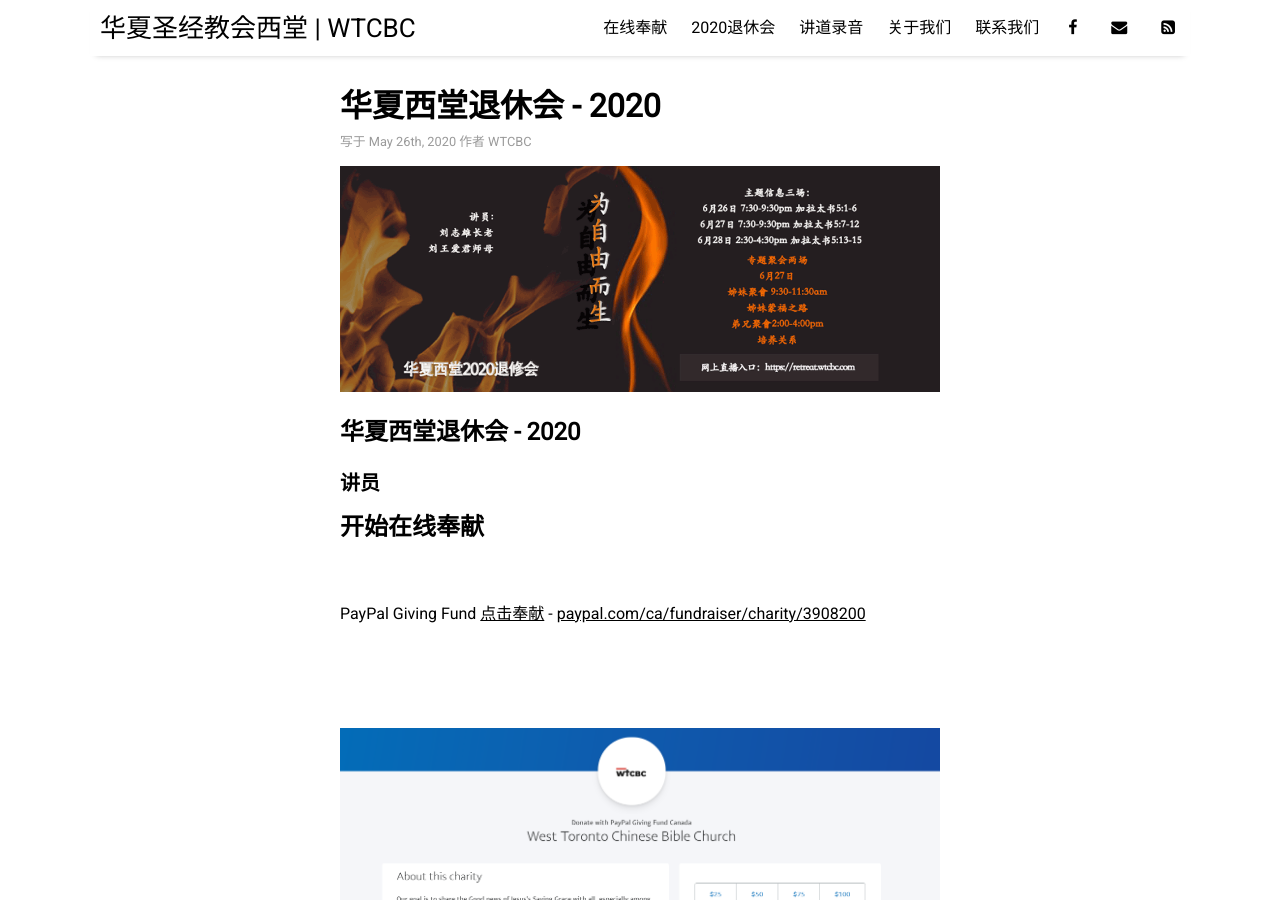
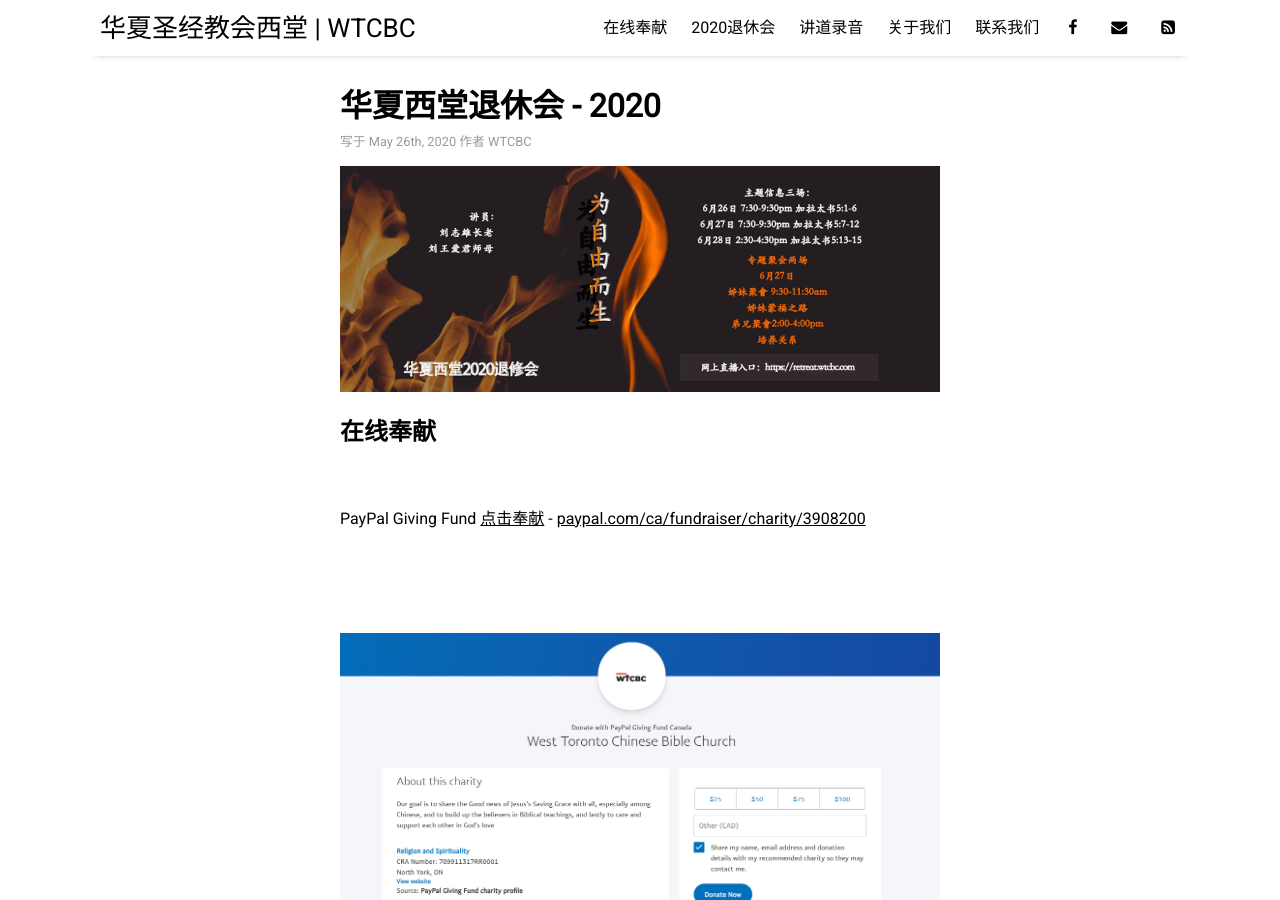
Before and after one commit to wtcbc/wtcbc.github.io, a Jekyll site: the page built from _posts/2020-05-26-retreat2020.md, in a window 1280 px wide and 900 px high. Built offline with Jekyll 4.4.1, drawn with Linux system fonts in a browser that asks for light colours; nearby versions of some CDN libraries.

Commit message:
retreat update

```diff
--- a/_posts/2020-05-26-retreat2020.md
+++ b/_posts/2020-05-26-retreat2020.md
@@ -7,11 +7,7 @@ tags: [2020, retreat]
 image: retreat.GIF
 ---
 
-## 华夏西堂退休会 - 2020
-
-### 讲员
-
-## 开始在线奉献
+## 在线奉献
 
 <br/>
 
```
